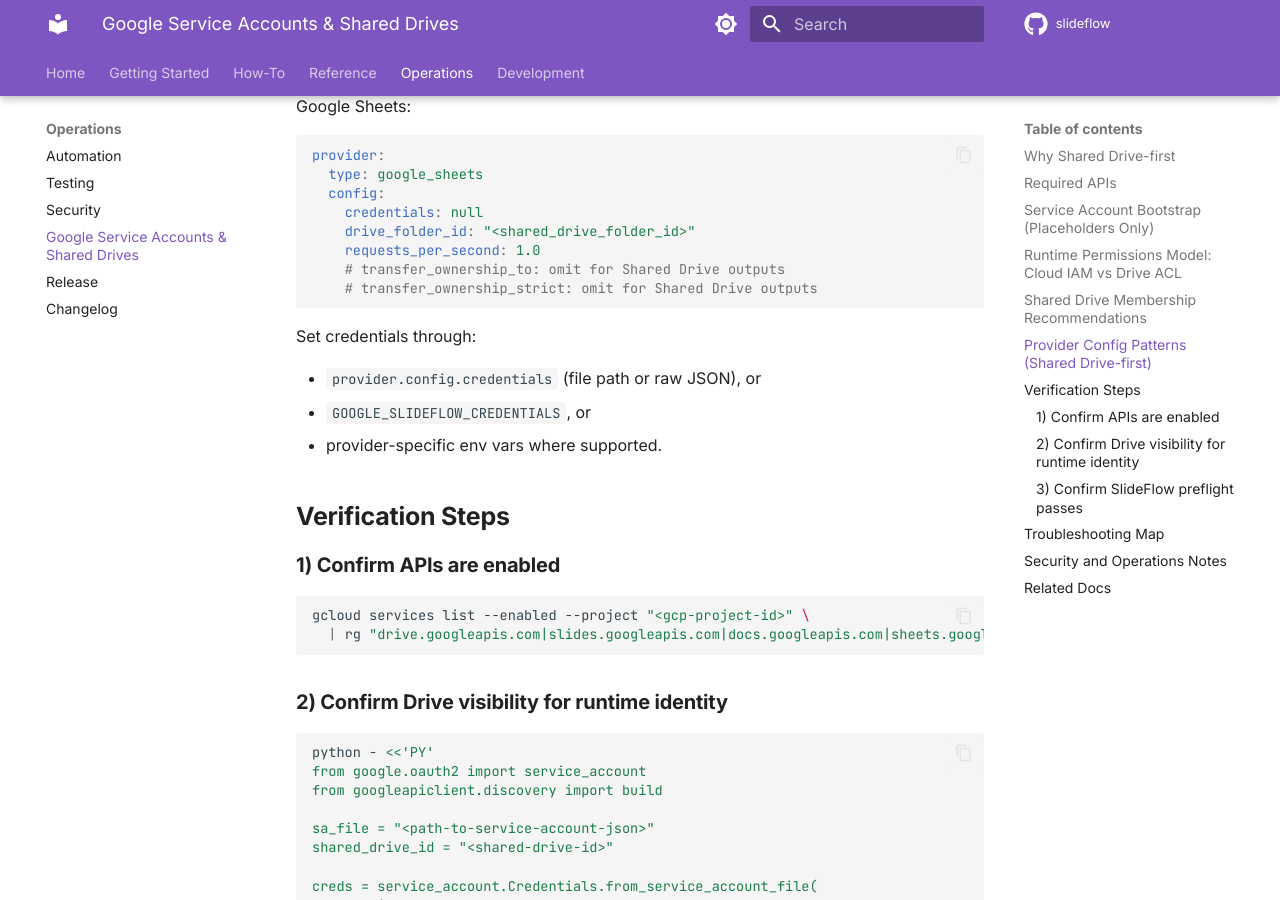
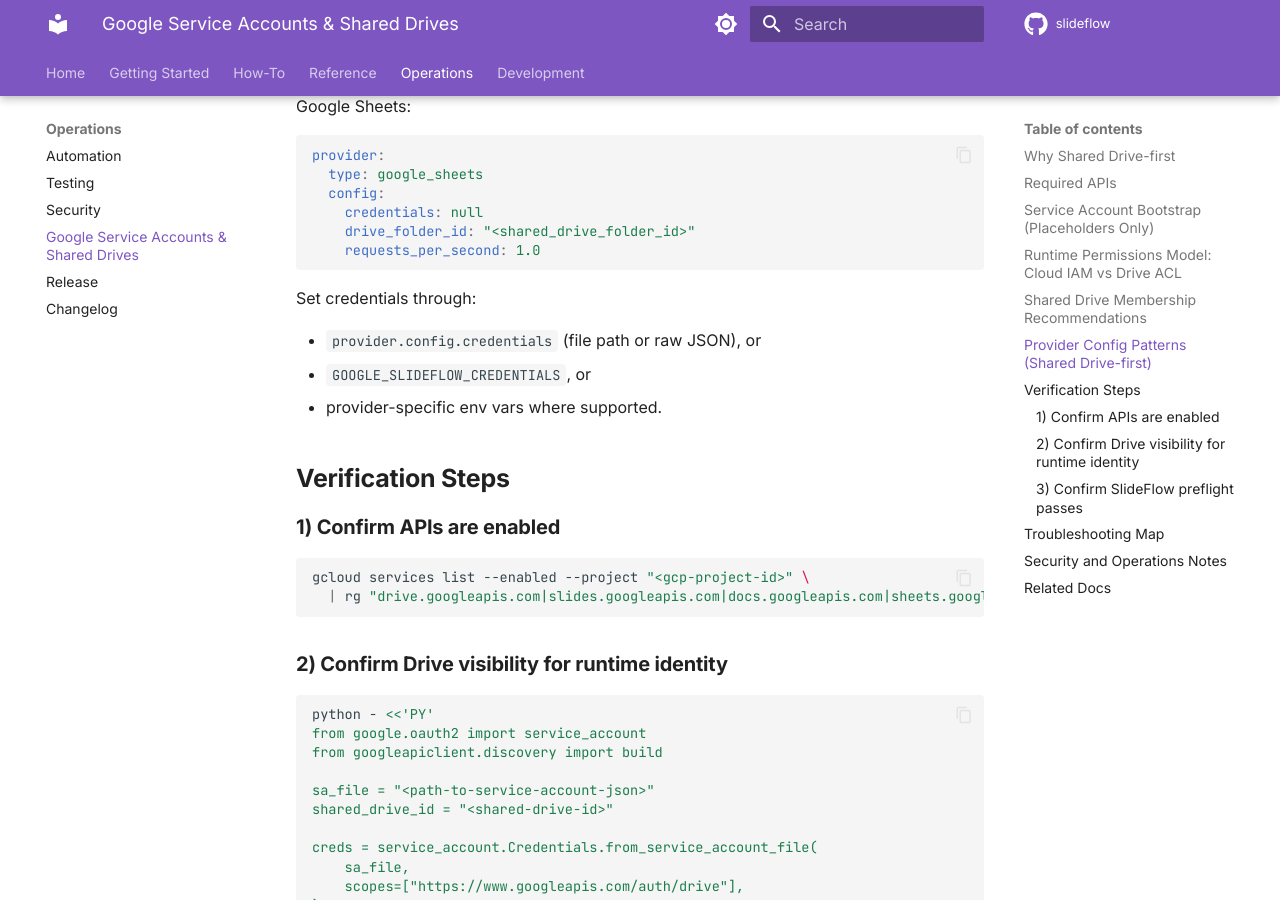
Before and after one commit to joe-broadhead/slideflow, an MkDocs documentation site: the page built from docs/google-service-accounts-shared-drives.md, in a window 1280 px wide and 900 px high, scrolled down 2491 px. Built offline with MkDocs 1.6.1 and Material for MkDocs 9.7.7, drawn with Linux system fonts in a browser that asks for light colours; comment, search, counter and statistics services are not loaded.

Commit message:
docs: remove unsupported ownership keys from sheets example

````diff
--- a/docs/google-service-accounts-shared-drives.md
+++ b/docs/google-service-accounts-shared-drives.md
@@ -109,8 +109,6 @@
     credentials: null
     drive_folder_id: "<shared_drive_folder_id>"
     requests_per_second: 1.0
-    # transfer_ownership_to: omit for Shared Drive outputs
-    # transfer_ownership_strict: omit for Shared Drive outputs
 ```
 
 Set credentials through:
````
